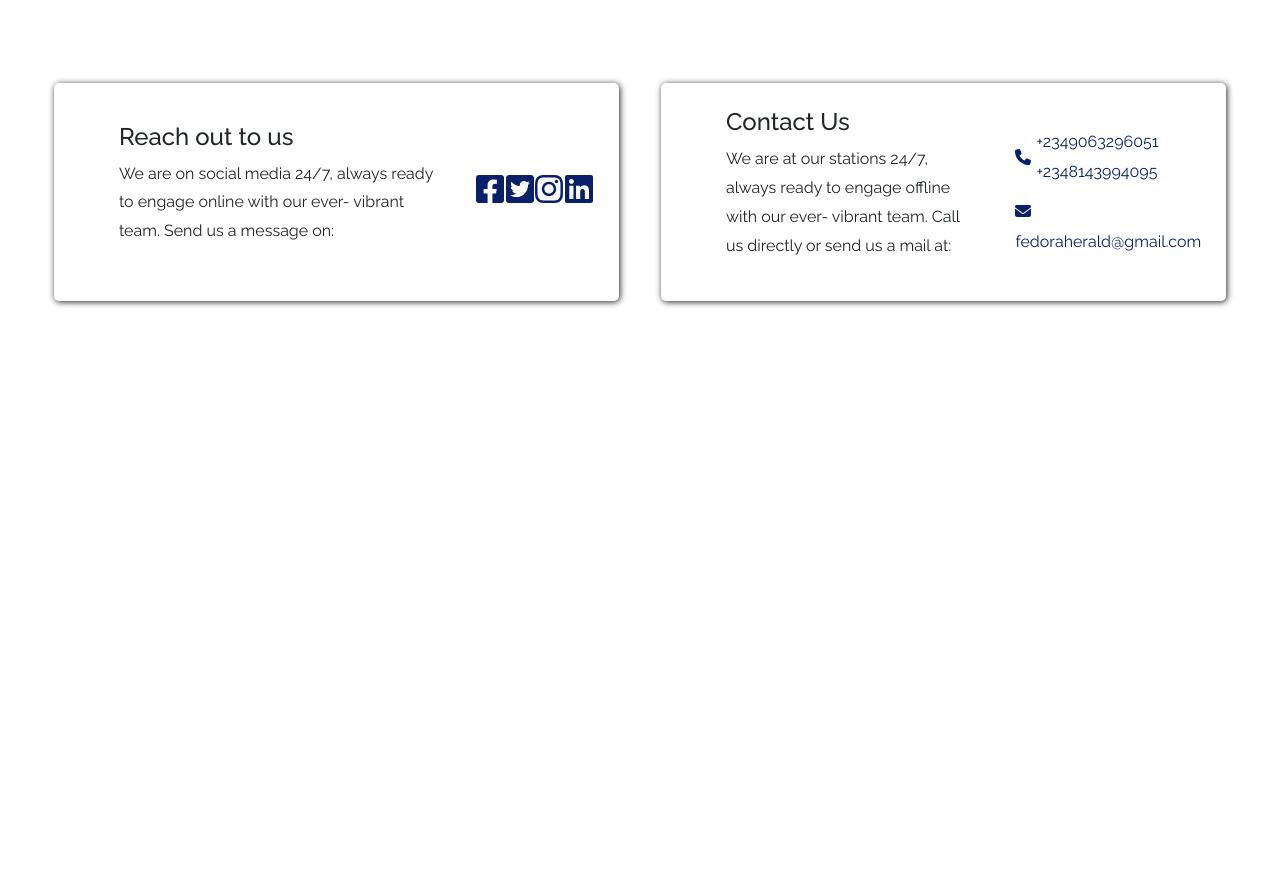
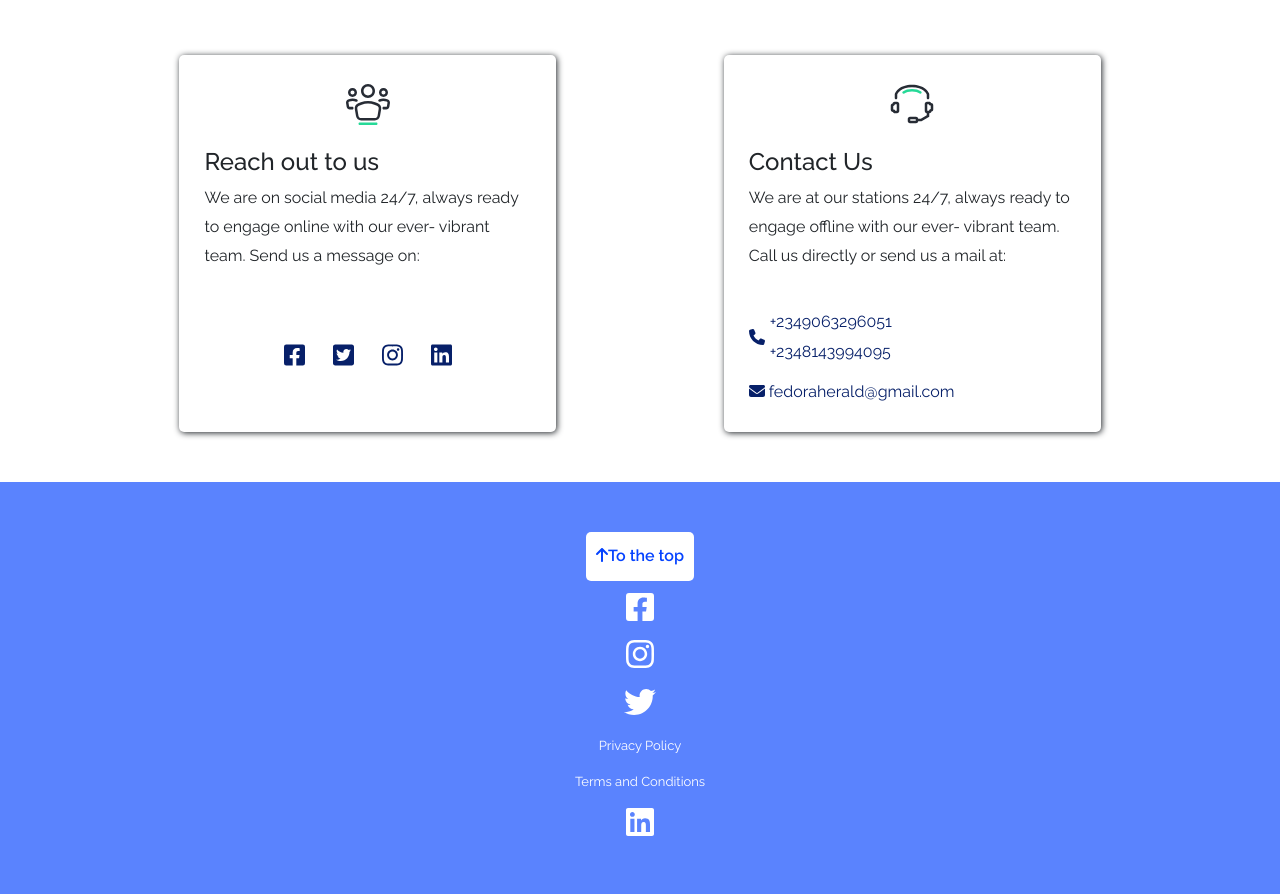
Before and after one commit to codemaestro02/fedora_projects, a plain HTML site: page fh_contact_us/index.html in a window 1280 px wide. Shown: the part 1622-2516 px from the top of the page. Before the commit the page ends 1973 px from the top, so only its background shows below. Drawn offline with nearby package versions, Linux system fonts and the light colour scheme; files whose address does not match are found by name.

Commit message:
Proper File naming

```diff
--- a/fh_coming_soon/css/index.css
+++ b/fh_coming_soon/css/index.css
@@ -12,7 +12,7 @@ html, body{
 
 .container{
     width: 100%;
-    background: url("../../images/businesswoman-consulting-legal-experts.jpg") no-repeat;
+    background: url("../../fh_images/businesswoman-consulting-legal-experts.jpg") no-repeat;
     background-size: cover;
 }
 
--- a/fh_contact_us/css/index.css
+++ b/fh_contact_us/css/index.css
@@ -95,7 +95,7 @@ nav .nav-link{
 
 
 .intro{
-    background: url("../images/contact_background.jpg") 0 0 scroll no-repeat;
+    background: url("../../fh_images/contact_background.jpg") 0 0 scroll no-repeat;
     background-size: cover;
     background-attachment: fixed;
     width: 100%;
@@ -109,7 +109,7 @@ nav .nav-link{
     width: 100%;
     height: 100%;
     background: rgba(105, 105, 105, 0.8);
-    padding: 150px 100px;
+    padding: 120px 100px;
     color: white;
 }
 
@@ -206,10 +206,11 @@ nav .nav-link{
     padding: 25px;
     border-radius: 5px;
     display: flex;
+    flex-direction: column;
     justify-content: space-evenly;
     align-items: center;
-    column-gap: 40px;
-    width: 45%;
+    row-gap: 20px;
+    width: 30%;
     box-shadow: 1px 1px 6px;
 }
 
@@ -251,6 +252,52 @@ nav .nav-link{
     text-decoration: underline;
 }
 
+footer{
+    width: 100%;
+    background-color: #5a83fe;
+
+
+
+}
+
+footer > div{
+    width: 100%;
+    padding: 50px 100px;
+    display: flex;
+    flex-direction: column;
+    justify-content: space-between;
+    align-items: center;
+    row-gap: 10px;
+    flex-wrap: wrap;
+}
+
+footer .fa-button{
+    padding: 10px;
+    background: white;
+    color: #0543ff;
+    font-weight: 600;
+    border-radius: 5px;
+    -webkit-border-radius: 5px;
+    -moz-border-radius: 5px;
+    -ms-border-radius: 5px;
+    -o-border-radius: 5px;
+}
+
+footer .fa-button:hover{
+    text-decoration: none;
+    background: #0543ff;
+    color: white;
+}
+
+footer a{
+    color: white;
+    text-decoration: none;
+}
+
+footer a:hover{
+    text-decoration: underline;
+    color: #0543ff;
+}
 
 @media screen and (max-width: 945px) {
 
--- a/fh_contact_us/index.html
+++ b/fh_contact_us/index.html
@@ -4,7 +4,7 @@
   <title>Contact Us: Fedora Herald</title>
   <meta charset="UTF-8">
   <meta name="viewport" content="width=device-width, initial-scale=1">
-  <link rel="shortcut icon" href="../images/fedora_image.png" type="image/x-icon">>
+  <link rel="shortcut icon" href="../fh_images/fedora_image.png" type="image/x-icon">
   <link href="https://cdn.jsdelivr.net/npm/bootstrap@5.3.0-alpha1/dist/css/bootstrap.min.css" rel="stylesheet" integrity="sha384-GLhlTQ8iRABdZLl6O3oVMWSktQOp6b7In1Zl3/Jr59b6EGGoI1aFkw7cmDA6j6gD" crossorigin="anonymous">
   <link rel="stylesheet" href="https://cdnjs.cloudflare.com/ajax/libs/font-awesome/6.4.0/css/all.min.css" integrity="sha512-iecdLmaskl7CVkqkXNQ/ZH/XLlvWZOJyj7Yy7tcenmpD1ypASozpmT/E0iPtmFIB46ZmdtAc9eNBvH0H/ZpiBw==" crossorigin="anonymous" referrerpolicy="no-referrer" />
   <link rel="stylesheet" href="https://cdn.jsdelivr.net/npm/bootstrap-icons@1.10.3/font/bootstrap-icons.css">
@@ -16,7 +16,7 @@
 <body>
     <nav>
         <div class="logo">
-            <img src="../images/Fedoralogo_name@2x.png" alt="">
+            <img src="../fh_images/Fedoralogo_name.svg" alt="">
             <div class="bars unactive">
                 <i class="fa-solid fa-bars fa-lg"></i>
             </div>
@@ -30,9 +30,6 @@
             </li>
             <li>
                 <a href="../fh_coming_soon/index.html" class="nav-link">Visit our Website</a>
-            </li>
-            <li>
-                <a href="#" class="nav-link">Something</a>
             </li>
         </ul>
 
@@ -100,7 +97,7 @@
             <div class="more-help-options">
                 <div class="social-platforms">
                     <div class="illustration">
-                        <img src="../images/illustration-social-media.svg" alt="">
+                        <img src="../fh_images/illustration-social-media.svg" alt="">
                     </div>
                     <div class="info">
                         <h4>Reach out to us</h4>
@@ -108,15 +105,15 @@
 
                     </div>
                     <div class="icons">
-                        <a href="https://web.facebook.com/fedoraherald1"><i class="fa-brands fa-square-facebook fa-2x" style="color: #072069;"></i></a>
-                        <a href="https://www.twitter.com/"><i class="fa-brands fa-square-twitter fa-2x" style="color: #072069;"></i></a>
-                        <a href="https://www.instagram.com/fedoraherald/"><i class="fa-brands fa-instagram fa-2x" style="color: #072069;"></i></a>
-                        <a href="https://linkedin.com/in/fedora-herald-443489235"><i class="fa-brands fa-linkedin fa-2x" style="color: #072069;"></i></a>
+                        <a href="https://web.facebook.com/fedoraherald1"><i class="fab fa-facebook-square fa-xl" style="color: #072069;"></i></a>
+                        <a href="https://www.twitter.com/"><i class="fa-brands fa-square-twitter fa-xl" style="color: #072069;"></i></a>
+                        <a href="https://www.instagram.com/fedoraherald/"><i class="fa-brands fa-instagram fa-xl" style="color: #072069;"></i></a>
+                        <a href="https://linkedin.com/in/fedora-herald-443489235"><i class="fa-brands fa-linkedin fa-xl" style="color: #072069;"></i></a>
                     </div>
                 </div>
                 <div class="direct-contact">
                     <div class="illustration">
-                        <img src="../images/illustration-contact-us.svg" alt="">
+                        <img src="../fh_images/illustration-contact-us.svg" alt="">
                     </div>
                     <div class="info">
                         <h4>Contact Us</h4>
@@ -138,7 +135,15 @@
         </div>
     </div>
     <footer>
-
+        <div class="fh-xlarge fh-section">
+            <a href="#contact-question" class="fa-button fa-light-grey"><i class="fa fa-arrow-up fh-margin-right"></i>To the top</a>
+            <a href="https://web.facebook.com/fedoraherald1"> <i class="fa-brands fa-square-facebook fa-2x fh-hover-opacity"></i></a>
+            <a href="https://www.instagram.com/fedoraherald/"> <i class="fa-brands fa-instagram fh-hover-opacity fa-2x"></i></a>
+            <a href="#"> <i class="fa-brands fa-twitter fh-hover-opacity fa-2x"></i> </a>
+            <a href="#" style="font-size: 13px; text-decoration: none;">Privacy Policy</a>
+            <span><a href="#" style="font-size: 13px; text-decoration: none;">Terms and Conditions</a></span>
+            <a href="https://linkedin.com/in/fedora-herald-443489235"> <i class="fa-brands fa-linkedin fh-hover-opacity fa-2x"></i></a>
+        </div>
     </footer>
 
 
--- a/fh_contact_us/js/index.js
+++ b/fh_contact_us/js/index.js
@@ -15,7 +15,7 @@ if (document.body.clientWidth <= 700){
 }
 
 if (document.body.clientWidth <= 300){
-    logo.src = "../images/fedora_image.png";
+    logo.src = "../../fh_images/fedora_image.png";
     logo.style.width = "50px";
     logo.parentNode.style.columnGap = "50vw";
     logo.parentNode.style.padding = "10px";
--- a/fh_forex/css/styles.css
+++ b/fh_forex/css/styles.css
@@ -16,7 +16,7 @@ a{
 }
 
 .-container{
-    background-image: url("../../images/forex-wallpaper.jpg");
+    background-image: url("../../fh_images/forex-wallpaper.jpg");
     background-size: cover;
     background-repeat: no-repeat;
     background-attachment: fixed;
@@ -301,7 +301,7 @@ a{
 
 .webinar{
     color: white;
-    background: url("../../images/forex-wallpaper-two.jpg");
+    background: url("../../fh_images/forex-wallpaper-two.jpg");
     background-size: cover;
     background-position: center;
 }
```
Also changed, not shown: fh_coming_soon/index.html (+2 -2 lines), fh_forex/index.html (+3 -3 lines).
